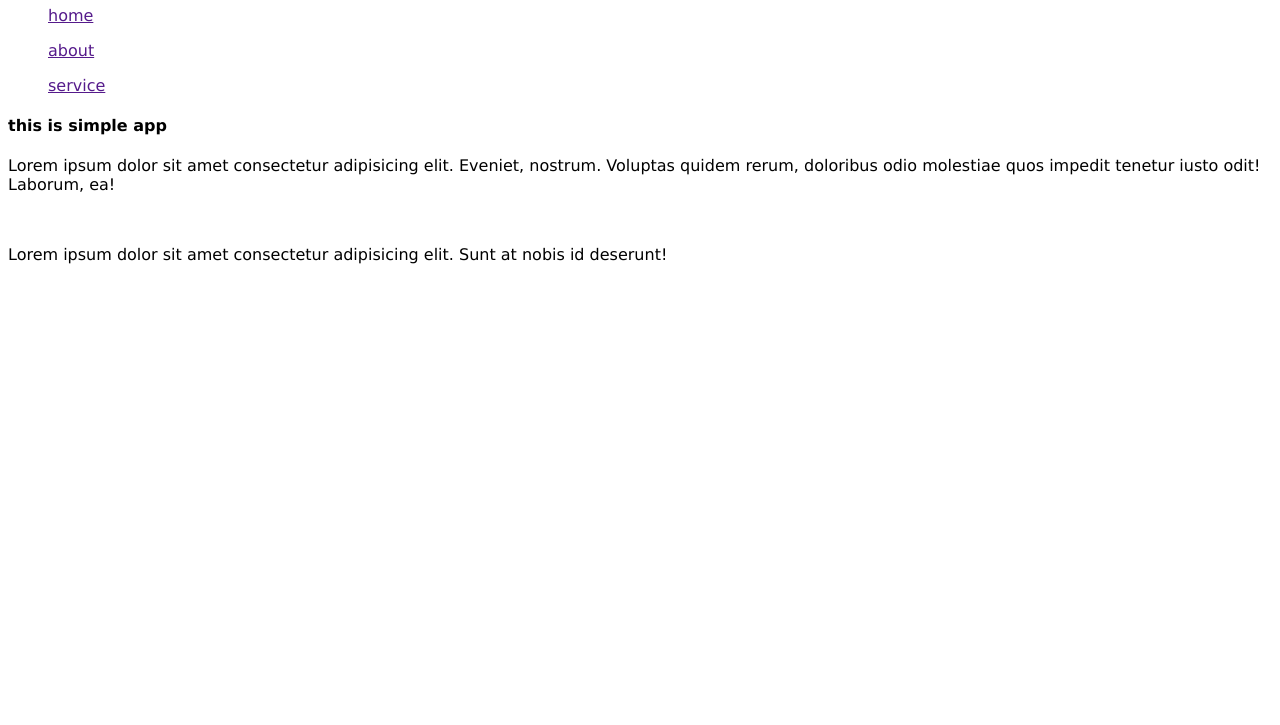
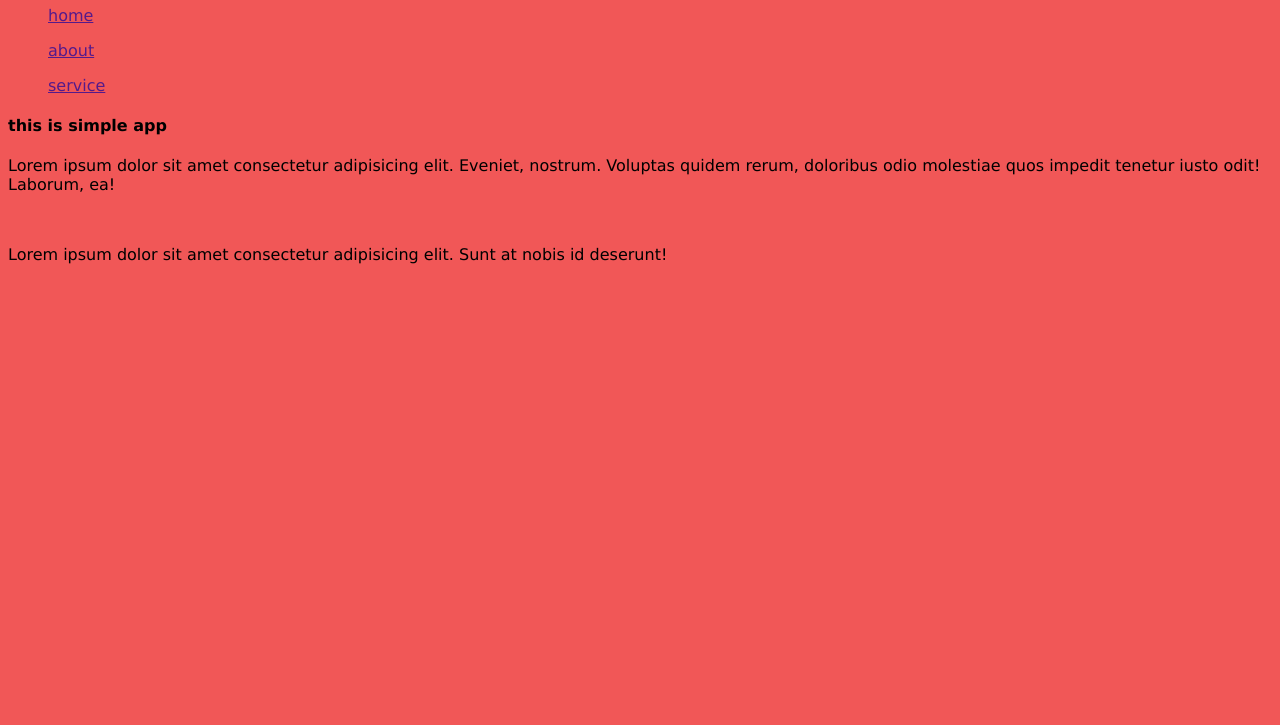
Before and after one commit to Sakiweb-2024/git-tutorial, a plain HTML site: page index.html in a window 1280 px wide. Shown: the part 75-800 px from the top of the page. Drawn offline with Linux system fonts and the light colour scheme.

Commit message:
added background-color

```diff
--- a/style.css
+++ b/style.css
@@ -1,3 +1,7 @@
 *{
     font-family: Verdana, Geneva, Tahoma, sans-serif;
 }
+
+body{
+    background-color: rgb(241, 87, 87);
+}
```
